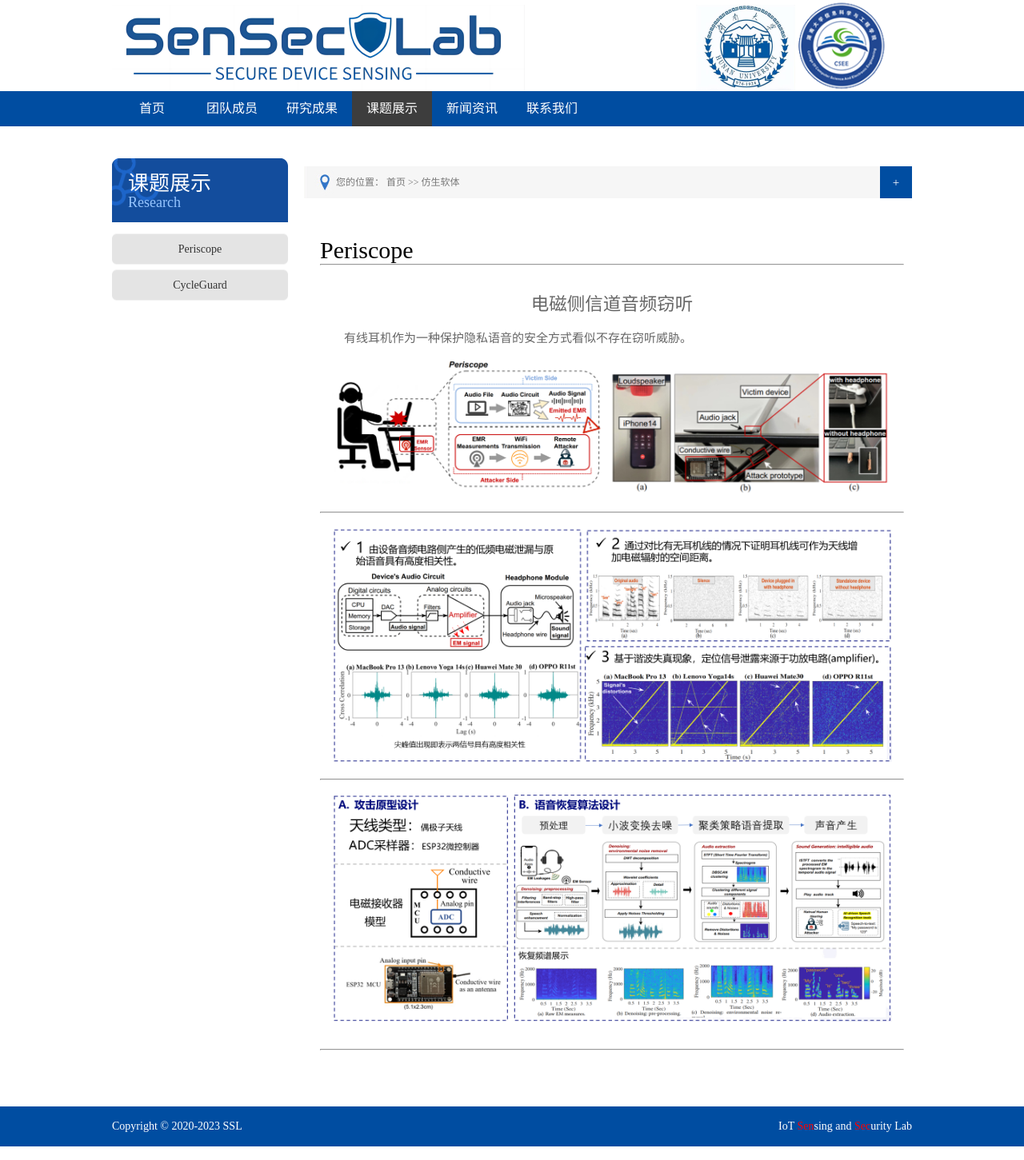
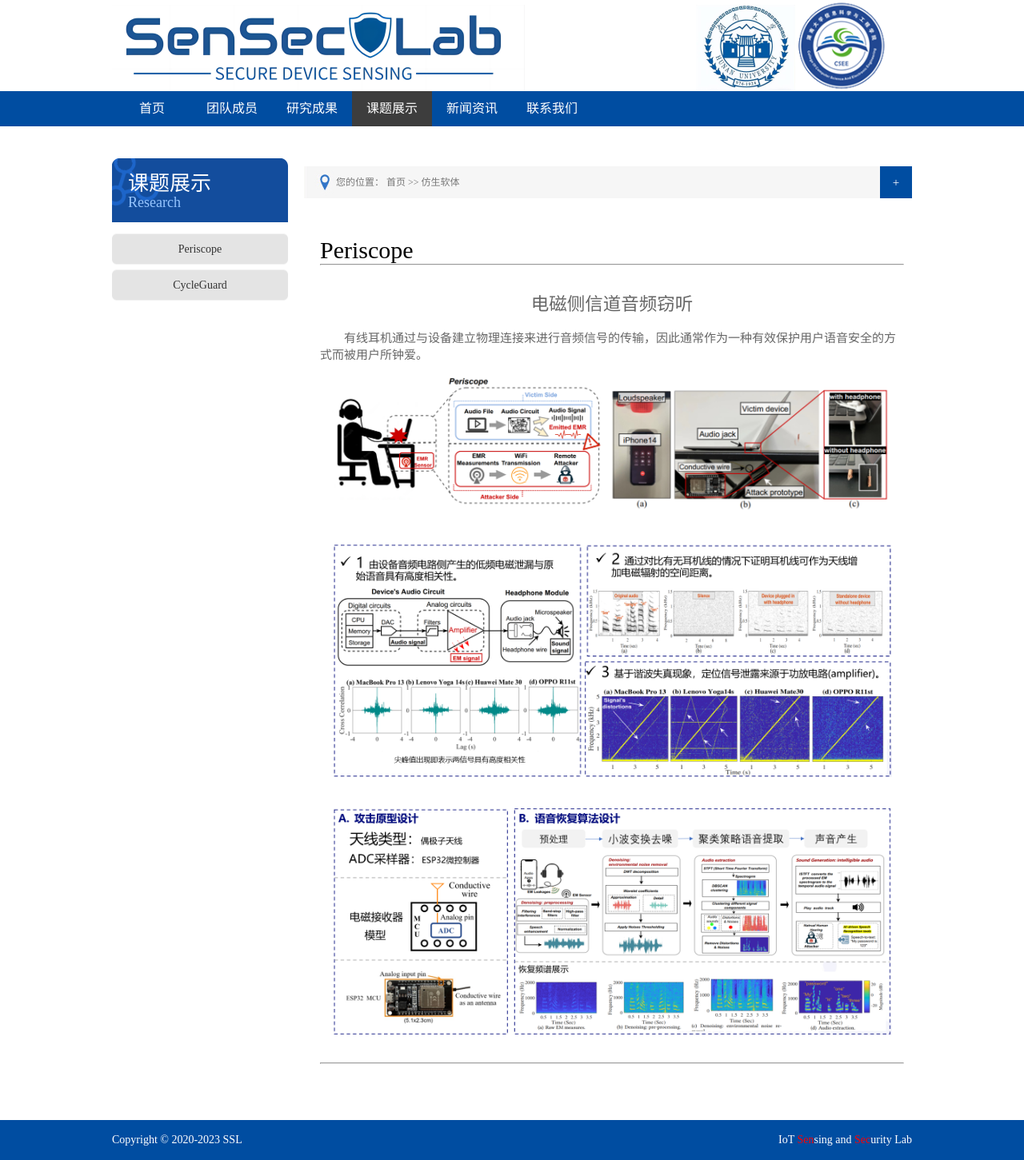
Before and after one commit to senseclab/senseclab.github.io, a Jekyll site: the page built from pages/soft-robotics.html, in a window 1280 px wide. Shown: the whole page at 80% size. Built offline with Jekyll 4.4.1, drawn with Linux system fonts in a browser that asks for light colours.

Commit message:
Update soft-robotics.html

```diff
--- a/pages/soft-robotics.html
+++ b/pages/soft-robotics.html
@@ -17,15 +17,13 @@
       <div style="margin-top:30px"></div>
       <h2 align="center"><a>电磁侧信道音频窃听</a></h2>
       <br>
-      <p style="text-indent:2em"><a> 有线耳机作为一种保护隐私语音的安全方式看似不存在窃听威胁。</a></p>
+      <p style="text-indent:2em"><a> 有线耳机通过与设备建立物理连接来进行音频信号的传输，因此通常作为一种有效保护用户语音安全的方式而被用户所钟爱。</a></p>
       <br>
       <p align="center"><a><img src="/images/research/Periscope1.png" width="700" alt="Periscope"/></a></p>
       <br>
-      <hr>
       <br>
       <p align="center"><a><img src="/images/research/periscope2.png" width="700" alt="Periscope"/></a></p>
       <br>
-      <hr>
       <br>
       <p align="center"><a><img src="/images/research/periscope3.png" width="700" alt="Periscope"/></a></p>
       <div style="margin-top:30px"></div>
```
